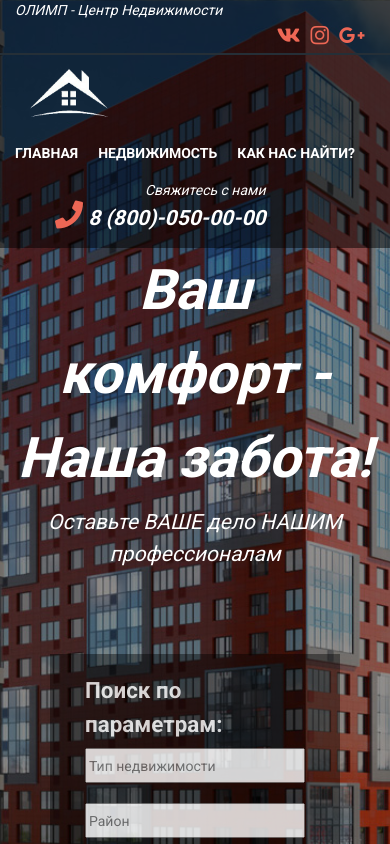
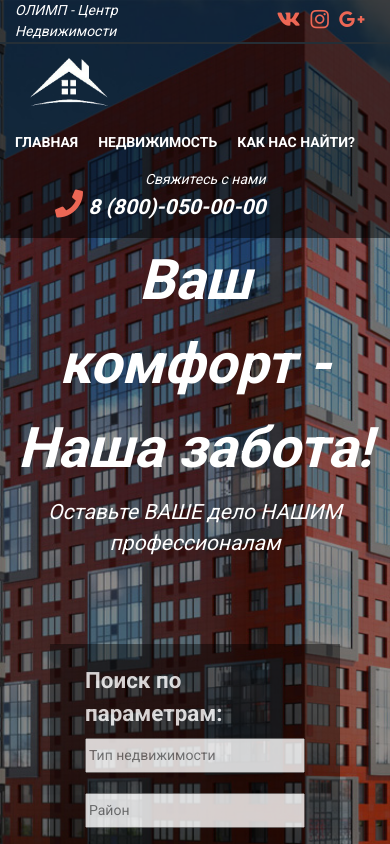
Before and after one commit to buyanof/olimp, a website: page src/index.html in a window 390 px wide. Shown: the top 844 px of the page. Drawn offline with nearby package versions, Linux system fonts and the light colour scheme.

Commit message:
To make some changes

```diff
--- a/src/index.html
+++ b/src/index.html
@@ -24,17 +24,19 @@
 </head>
 
 <body>
+
+  <!-- start container header -->
   <header class="header">
     <div class="full-nav">
       <div class="top-panel">
         <div class="container-fluid">
           <div class="row align-items-center justify-content-between">
-            <div class="col-md-auto">
+            <div class="col-6">
               <div class="top-panel_location">
                 <div class="p">ОЛИМП - Центр Недвижимости</div>
               </div>
             </div>
-            <div class="col-md-auto">
+            <div class="col-6">
               <ul class="top-panel_social-btn">
                 <li><a href="#"><i class="fab fa-vk"></i></a></li>
                 <li><a href="#"><i class="fab fa-instagram"></i></a></li>
@@ -103,7 +105,9 @@
       </div>
     </div>
   </header>
+  <!-- end container header -->
 
+  <!-- start preview-service -->
   <div class="preview-service">
     <div class="container">
       <div class="preview-service_caption">
@@ -149,21 +153,22 @@
           <div class="icon-box">
             <div class="icon-box_preview_ico">
               <a href="#">
-                <i class="fas fa-briefcase"></i>
+                <i class="fas fa-file-alt"></i>
               </a>
-              <p class="icon-box_preview_ico_caption">Работа с сертификатами</p>
-              <p class="icon-box_preview_ico_desc">Поможем реализовать любой вид сертификата (материнский, жилищный, военный и т.д)</p>
+              <p class="icon-box_preview_ico_caption">Оформление документов</p>
+              <p class="icon-box_preview_ico_desc">Операции с недвижимостью любой сложности!</p>
             </div>
           </div>
+
         </div>
         <div class="col-md-3">
           <div class="icon-box">
             <div class="icon-box_preview_ico">
               <a href="#">
-                <i class="fas fa-file-alt"></i>
+                <i class="fas fa-briefcase"></i>
               </a>
-              <p class="icon-box_preview_ico_caption">Оформление документов</p>
-              <p class="icon-box_preview_ico_desc">Операции с недвижимостью любой сложности!</p>
+              <p class="icon-box_preview_ico_caption">Работа с сертификатами</p>
+              <p class="icon-box_preview_ico_desc">Поможем реализовать любой вид сертификата (материнский, жилищный, военный и т.д)</p>
             </div>
           </div>
         </div>
@@ -181,7 +186,9 @@
       </div>
     </div>
   </div>
+  <!-- end preview-service -->
 
+  <!-- start preview-card-object -->
   <div class="preview-card-object">
     <div class="container">
       <p class="caption">
@@ -191,6 +198,7 @@
         <div class="slider-list-object">
           <div class="slider-list-object_slide">
             <a href="">
+              <!-- start card-object -->
               <div class="card-object">
                 <div class="card-object_photo" style="background-image: url(img/sl-home1.jpg)"></div>
                 <div class="card-object_desc">
@@ -215,6 +223,7 @@
                   </div>
                 </div>
               </div>
+              <!-- end card-object -->
             </a>
           </div>
           <div class="slider-list-object_slide">
@@ -305,7 +314,9 @@
       </div>
     </div>
   </div>
+  <!-- end preview-card-object -->
 
+  <!-- start footer -->
   <footer class="footer">
     <div class="container-fluid">
       <div class="row">
@@ -352,6 +363,7 @@
       </div>
     </div>
   </footer>
+  <!-- end footer -->
 
   <!-- Optional JavaScript -->
   <!-- jQuery first, main.js -->
--- a/src/js/main.js
+++ b/src/js/main.js
@@ -6,7 +6,7 @@ $(document).ready(function() {
 		arrows: false,
   	slidesToShow: 3,
   	slidesToScroll: 1,
-  	autoplay: true,
+  	// autoplay: true,
   	autoplaySpeed: 3000,
   	responsive: [
     {
--- a/src/sass/main.scss
+++ b/src/sass/main.scss
@@ -1,3 +1,4 @@
+// import colors
 @import "colors";
 
 html{
@@ -14,7 +15,7 @@ body{
 img{
 	max-width: 100%;
 }
-
+// start style header
 .header{
 	background-image: url(../img/main-page-background.jpg);
 	background-size: cover;
@@ -56,7 +57,7 @@ img{
 	padding: 0;
 	&_brand{
 		&_logo{
-			display: inline;
+			display: inline-block;
 			width: 7.5rem;
 		}
 		p{
@@ -111,6 +112,7 @@ img{
 		}
 	}
 }
+// end style header
 
 .welcom{
 	color: $white;
@@ -128,6 +130,7 @@ img{
 	}
 }
 
+// start style form
 .main-page_form{
 	background-color: $add-bg-alpha;
 	margin: 5rem auto;
@@ -162,7 +165,9 @@ img{
 		opacity: 1;
 	};
 }
+// end style form
 
+// start style service
 .preview-service{
 	background-color: $prev-bg;
 	position: relative;
@@ -216,11 +221,13 @@ img{
 		}
 	}
 }
+// end style service
 
+// import style slick slider
 @import "slick-theme";
 @import "slick";
 
-
+//start style slider
 .preview-card-object{
 	text-align: center;
 	margin-bottom: 80px;
@@ -303,7 +310,9 @@ img{
 		box-shadow: 0px 0px 8px 0px rgba(0, 0, 0, 0.8);
 	}
 }
+// end style slider
 
+// start style footer
 .footer{
 	color: #888;
 	background-color: $dark;
@@ -367,5 +376,5 @@ img{
 			}
 		}
 	}
-
 }
+// end style footer
```
Also changed, not shown: src/search.html (+1 -0 lines), src/css/main.css, src/css/main.min.css.
